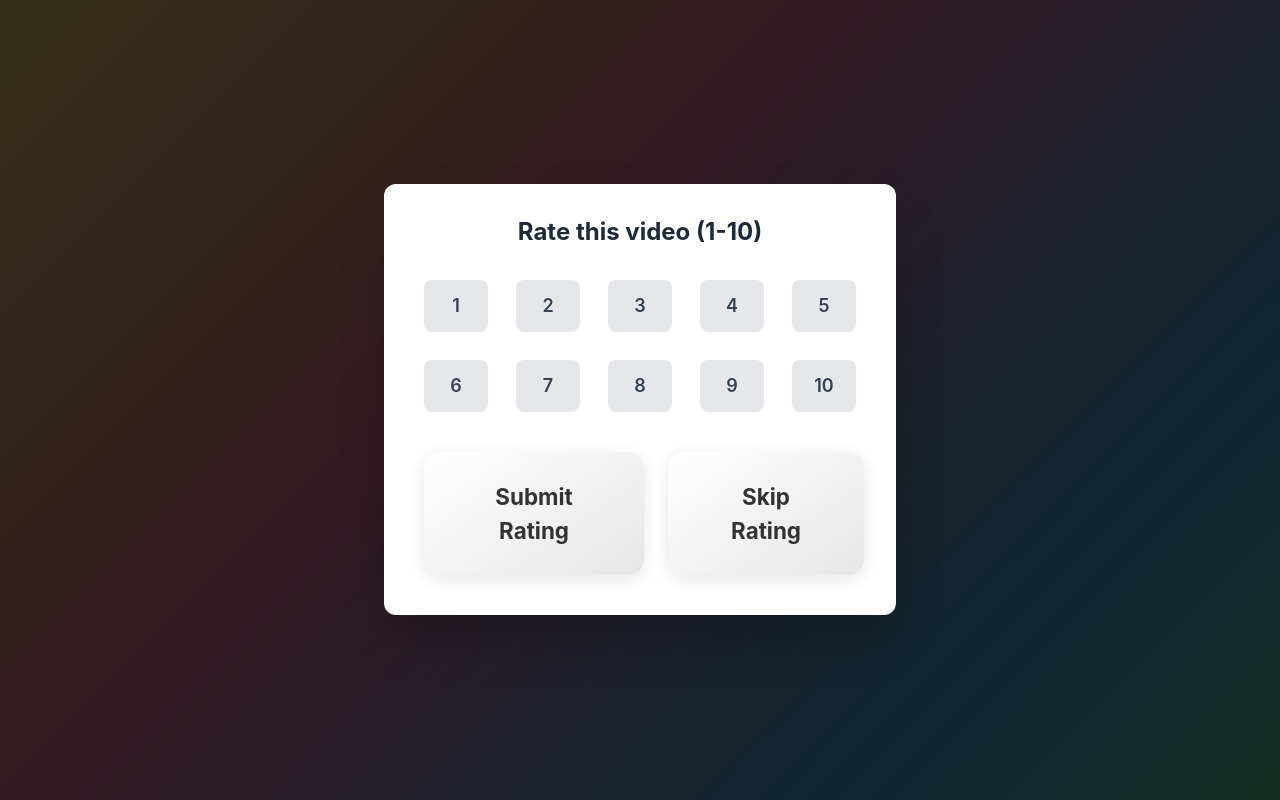
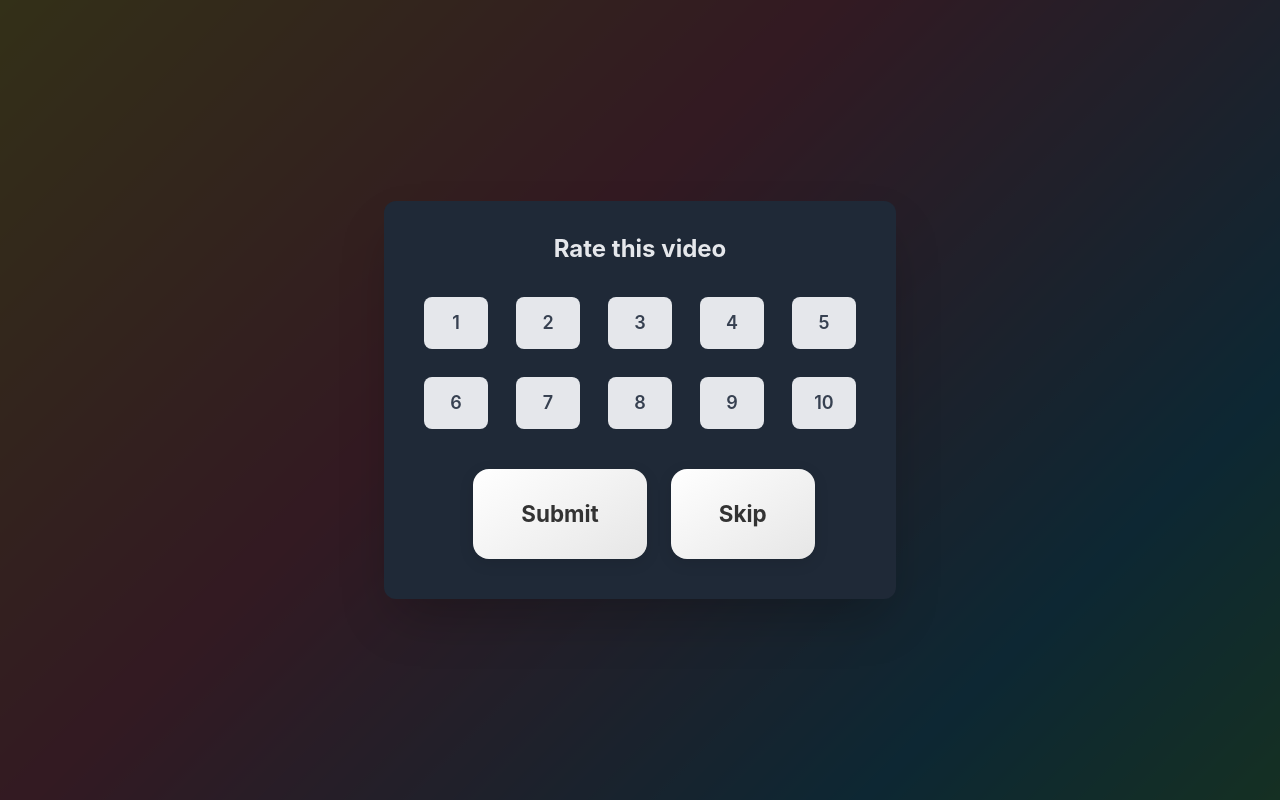
Before and after one commit to ranjannkumar/math-facts, a React (Vite) app: page /video in a window 1280 px wide. Built offline with nearby package versions, Linux system fonts and the light colour scheme; no server answers.

Commit message:
rating for video will be saved in db

```diff
--- a/src/components/VideoPlayerScreen.jsx
+++ b/src/components/VideoPlayerScreen.jsx
@@ -34,8 +34,8 @@ const RatingPanel = ({ onRate, onSkip, isSubmitting }) => {
 
   return (
     <div className="fixed inset-0 bg-black/80 flex items-center justify-center z-50">
-      <div className="bg-white rounded-xl p-8 shadow-2xl max-w-lg w-full flex flex-col items-center animate-pop-in">
-        <h2 className="text-2xl font-bold text-gray-800 mb-6">Rate this video (1-10)</h2>
+      <div className="bg-gray-800 rounded-xl p-8 shadow-2xl max-w-lg w-full flex flex-col items-center animate-pop-in">
+        <h2 className="text-2xl font-bold text-gray-200 mb-6">Rate this video</h2>
 
         {/* Rating Grid */}
         <div className="grid grid-cols-5 gap-3 w-full max-w-md mb-6">
@@ -46,7 +46,7 @@ const RatingPanel = ({ onRate, onSkip, isSubmitting }) => {
               disabled={isSubmitting}
               className={`py-3 px-2 rounded-lg font-semibold text-lg transition-all duration-200
                 ${selectedRating === r
-                  ? 'bg-yellow-500 text-white shadow-xl scale-105'
+                  ? 'bg-green-500 text-white shadow-xl scale-105'
                   : 'bg-gray-200 text-gray-700 hover:bg-gray-300'}`}
             >
               {r}
@@ -59,18 +59,18 @@ const RatingPanel = ({ onRate, onSkip, isSubmitting }) => {
           <button
             onClick={() => onRate(selectedRating)}
             disabled={selectedRating === 0 || isSubmitting}
-            className={`kid-btn text-white transition-all ${
+            className={`kid-btn text-white transition-all bg-gray-600 ${
               selectedRating === 0 ? 'bg-gray-400' : 'bg-green-600 hover:bg-green-700'
             }`}
           >
-            {isSubmitting ? 'Submitting...' : 'Submit Rating'}
+            {isSubmitting ? 'Submitting...' : 'Submit '}
           </button>
           <button
             onClick={() => onSkip()}
             disabled={isSubmitting}
-            className="kid-btn bg-gray-300 hover:bg-gray-400 text-gray-800"
+            className="kid-btn bg-gray-800 hover:bg-gray-900 text-gray-800"
           >
-            Skip Rating
+            Skip
           </button>
         </div>
       </div>
```
Also changed, not shown: 2 other files (tests, documents, lock files or other folders).
